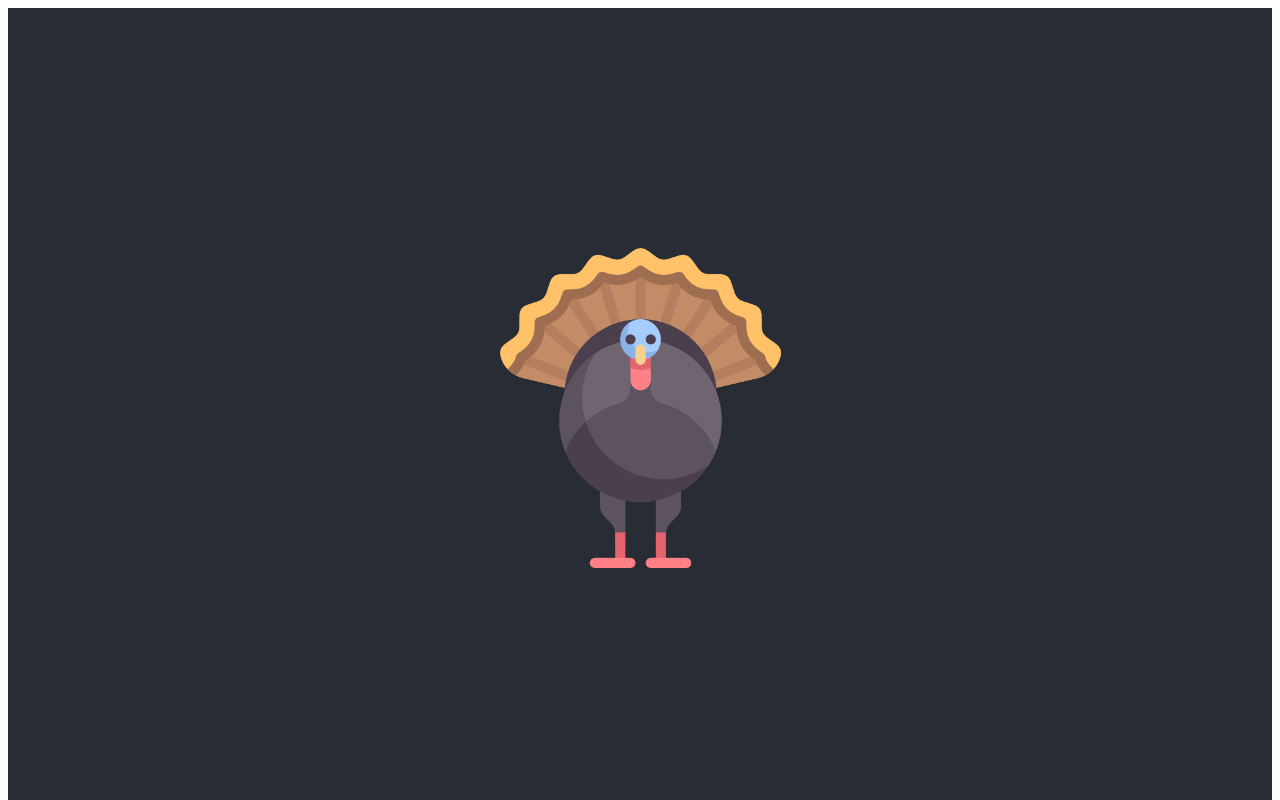
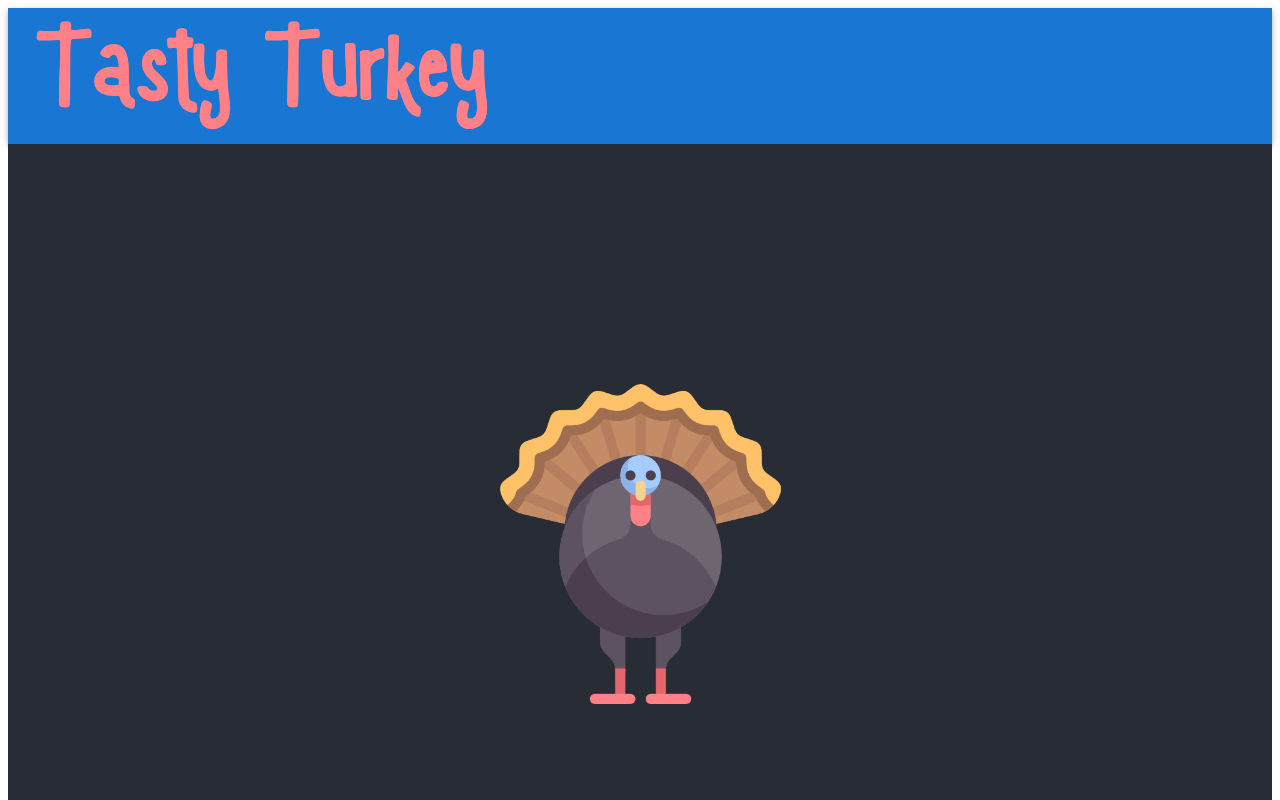
Before and after one commit to praxent/TastyTurkey, a React (Create React App) app: page / in a window 1280 px wide. Shown: the top 800 px of the page. Built offline with nearby package versions, Linux system fonts and the light colour scheme; the HTML template or start-up script is replaced by a standard one.

Commit message:
Initial appbar from mui

```diff
--- a/src/App.tsx
+++ b/src/App.tsx
@@ -1,10 +1,12 @@
 import React from 'react'
 import logo from './styles/assets/logo_turkey.png'
 import './styles/App.scss'
+import { StyledAppBar } from './components/AppBar'
 
 function App() {
   return (
     <div className="App">
+      <StyledAppBar />
       <header className="App-header">
         <img src={logo} className="App-logo" alt="logo" />
       </header>
--- /dev/null
+++ b/src/components/AppBar/index.tsx
@@ -0,0 +1,14 @@
+import React from 'react'
+import AppBar from '@mui/material/AppBar'
+import { IconButton, Toolbar } from '@mui/material'
+import TastyTurkeyText from '../../styles/assets/text_restaurant_name.png'
+
+export const StyledAppBar = () => (
+  <AppBar position="static">
+    <Toolbar>
+      <IconButton size="large" edge="start" color="inherit" aria-label="menu" sx={{ mr: 2 }}>
+        <img src={TastyTurkeyText} alt="tasty turkey" />
+      </IconButton>
+    </Toolbar>
+  </AppBar>
+)
```
